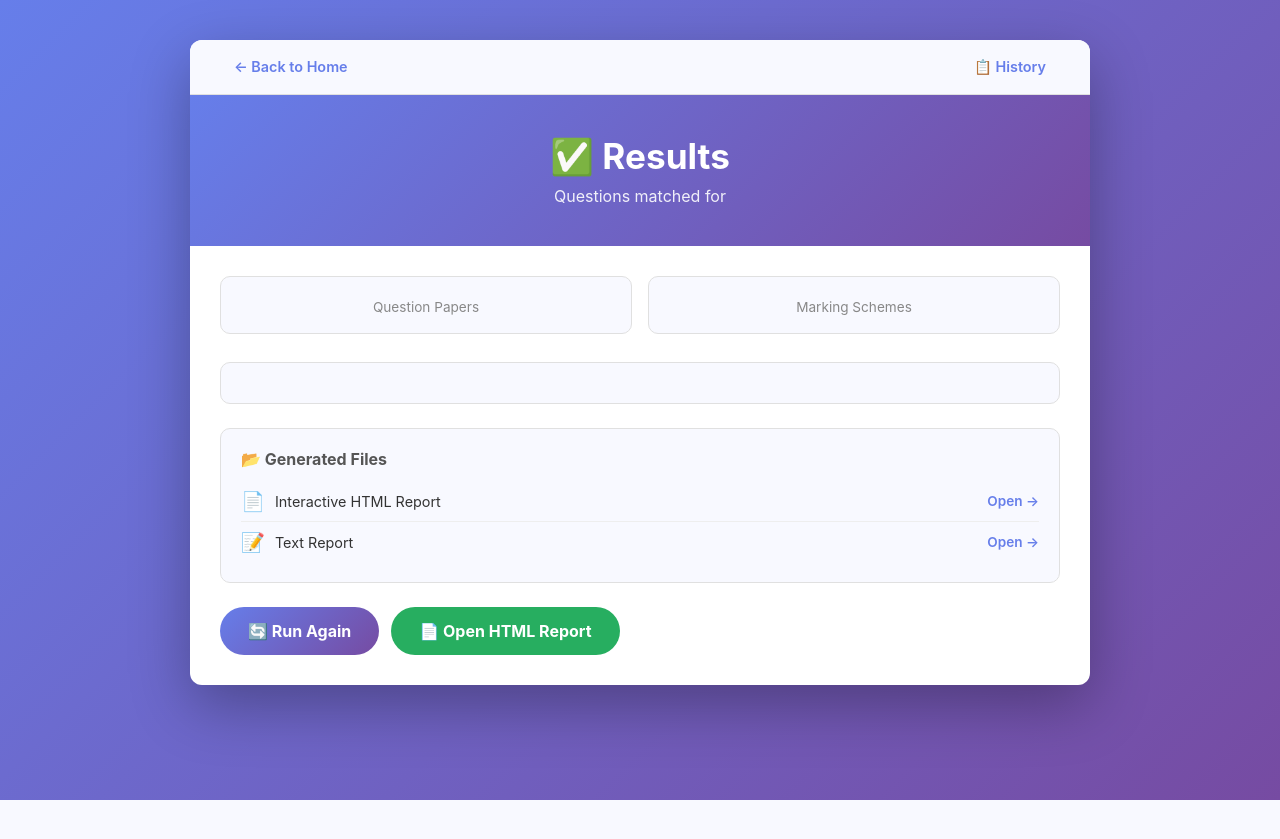
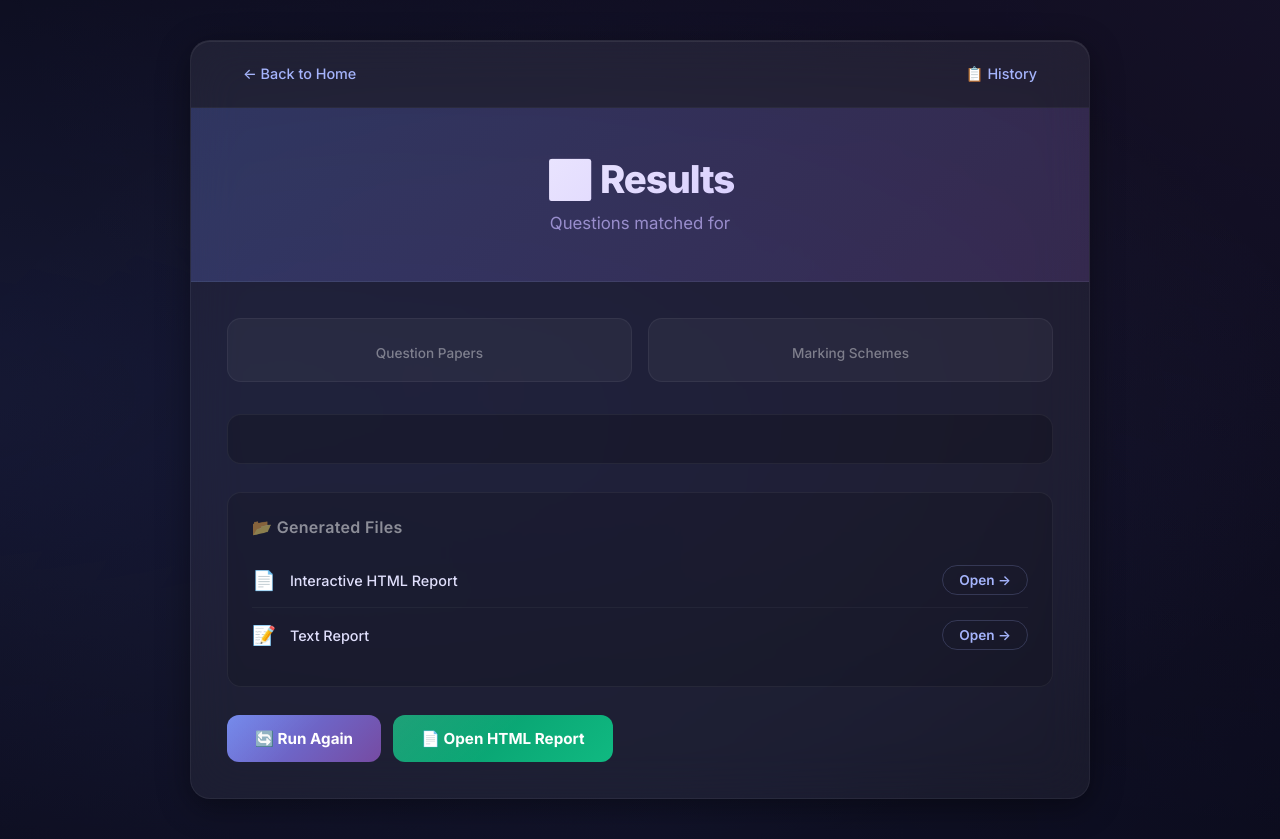
Before and after one commit to aliyancat/AI_Question_Finder, a Flask app: template templates/results.html in a window 1280 px wide. Before the commit the page ends 800 px from the top, so only its background shows below. Run offline with Flask 3, Linux system fonts and the light colour scheme; the template is opened without the code that fills it, so the values that code supplies are empty.

Commit message:
feat: update results template with new layout and improved styling

```diff
--- a/templates/results.html
+++ b/templates/results.html
@@ -4,79 +4,135 @@
     <meta charset="UTF-8">
     <meta name="viewport" content="width=device-width, initial-scale=1.0">
     <title>Results — PaperCode</title>
+    <link rel="preconnect" href="https://fonts.googleapis.com">
+    <link rel="preconnect" href="https://fonts.gstatic.com" crossorigin>
+    <link href="https://fonts.googleapis.com/css2?family=Inter:wght@400;500;600;700;800&display=swap" rel="stylesheet">
     <style>
         * { margin: 0; padding: 0; box-sizing: border-box; }
         body {
-            font-family: -apple-system, BlinkMacSystemFont, 'Segoe UI', Roboto, Oxygen, Ubuntu, Cantarell, sans-serif;
-            background: linear-gradient(135deg, #667eea 0%, #764ba2 100%);
+            font-family: 'Inter', -apple-system, BlinkMacSystemFont, 'Segoe UI', sans-serif;
+            background: #0a0a1a;
             min-height: 100vh;
             padding: 40px 20px;
+            position: relative;
+            overflow-x: hidden;
+        }
+        body::before {
+            content: '';
+            position: fixed;
+            top: -50%;
+            left: -50%;
+            width: 200%;
+            height: 200%;
+            background: radial-gradient(ellipse at 20% 50%, rgba(102, 126, 234, 0.12) 0%, transparent 50%),
+                        radial-gradient(ellipse at 80% 20%, rgba(118, 75, 162, 0.10) 0%, transparent 50%),
+                        radial-gradient(ellipse at 50% 80%, rgba(102, 126, 234, 0.06) 0%, transparent 50%);
+            pointer-events: none;
+            z-index: 0;
+            animation: ambientGlow 15s ease-in-out infinite alternate;
+        }
+        @keyframes ambientGlow {
+            0% { transform: translate(0, 0) rotate(0deg); }
+            100% { transform: translate(2%, 1%) rotate(3deg); }
         }
         .container {
             max-width: 900px;
             margin: 0 auto;
-            background: white;
-            border-radius: 12px;
-            box-shadow: 0 20px 60px rgba(0, 0, 0, 0.3);
+            background: rgba(255, 255, 255, 0.05);
+            backdrop-filter: blur(24px);
+            -webkit-backdrop-filter: blur(24px);
+            border-radius: 20px;
+            box-shadow: 0 8px 32px rgba(0, 0, 0, 0.4), inset 0 1px 0 rgba(255, 255, 255, 0.08);
             overflow: hidden;
+            border: 1px solid rgba(255, 255, 255, 0.06);
+            position: relative;
+            z-index: 1;
+            animation: fadeSlideUp 0.6s ease-out;
+        }
+        @keyframes fadeSlideUp {
+            from { opacity: 0; transform: translateY(30px); }
+            to { opacity: 1; transform: translateY(0); }
         }
         .header {
-            background: linear-gradient(135deg, #667eea 0%, #764ba2 100%);
+            background: linear-gradient(135deg, rgba(102, 126, 234, 0.25) 0%, rgba(118, 75, 162, 0.25) 100%);
             color: white;
-            padding: 40px 30px;
+            padding: 48px 36px;
             text-align: center;
+            border-bottom: 1px solid rgba(255, 255, 255, 0.06);
         }
-        .header h1 { font-size: 2.2em; margin-bottom: 8px; }
-        .header p { opacity: 0.9; }
-        .content { padding: 30px; }
+        .header h1 { font-size: 2.4em; font-weight: 800; letter-spacing: -0.03em; margin-bottom: 10px; background: linear-gradient(135deg, #fff 0%, #c4b5fd 100%); -webkit-background-clip: text; -webkit-text-fill-color: transparent; background-clip: text; }
+        .header p { opacity: 0.7; font-size: 1.05em; font-weight: 400; color: #c4b5fd; }
+        .header p strong { color: #e0dffc; }
+        .content { padding: 36px; }
         .summary {
             display: flex;
             gap: 16px;
             flex-wrap: wrap;
-            margin-bottom: 28px;
+            margin-bottom: 32px;
         }
         .stat-card {
-            background: #f8f9ff;
-            border: 1px solid #e0e0e0;
-            border-radius: 10px;
-            padding: 18px 24px;
+            background: rgba(255, 255, 255, 0.04);
+            border: 1px solid rgba(255, 255, 255, 0.06);
+            border-radius: 14px;
+            padding: 20px 28px;
             flex: 1;
             min-width: 120px;
             text-align: center;
+            transition: all 0.3s ease;
+        }
+        .stat-card:hover {
+            background: rgba(255, 255, 255, 0.06);
+            border-color: rgba(102, 126, 234, 0.3);
+            transform: translateY(-2px);
         }
         .stat-card .num {
-            font-size: 1.8em;
-            font-weight: 700;
-            color: #667eea;
+            font-size: 2em;
+            font-weight: 800;
+            background: linear-gradient(135deg, #667eea 0%, #a78bfa 100%);
+            -webkit-background-clip: text;
+            -webkit-text-fill-color: transparent;
+            background-clip: text;
         }
         .stat-card .label {
             font-size: 0.85em;
-            color: #888;
-            margin-top: 4px;
+            color: rgba(255, 255, 255, 0.4);
+            margin-top: 6px;
+            font-weight: 500;
         }
         .output-box {
-            background: #f8f9ff;
-            border: 1px solid #e0e0e0;
-            border-radius: 10px;
-            padding: 20px;
-            margin-bottom: 24px;
-            max-height: 500px;
+            background: rgba(0, 0, 0, 0.2);
+            border: 1px solid rgba(255, 255, 255, 0.06);
+            border-radius: 14px;
+            padding: 24px;
+            margin-bottom: 28px;
+            max-height: 520px;
             overflow-y: auto;
-            font-family: 'Courier New', monospace;
-            font-size: 0.9em;
-            line-height: 1.7;
+            font-family: 'JetBrains Mono', 'Fira Code', 'Courier New', monospace;
+            font-size: 0.88em;
+            line-height: 1.8;
             white-space: pre-wrap;
-            color: #333;
+            color: #d4d4f0;
+        }
+        .output-box::-webkit-scrollbar {
+            width: 6px;
+        }
+        .output-box::-webkit-scrollbar-track {
+            background: rgba(255, 255, 255, 0.02);
+            border-radius: 3px;
+        }
+        .output-box::-webkit-scrollbar-thumb {
+            background: rgba(255, 255, 255, 0.1);
+            border-radius: 3px;
         }
         .output-box .from-line {
-            color: #667eea;
+            color: #a5b4fc;
             font-weight: 600;
         }
         .output-box .q-line {
-            color: #2c3e50;
+            color: #e0dffc;
         }
         .output-box .no-match {
-            color: #999;
+            color: rgba(255, 255, 255, 0.3);
             font-style: italic;
             text-align: center;
             padding: 40px 0;
@@ -85,20 +141,30 @@
             display: flex;
             gap: 12px;
             flex-wrap: wrap;
-            margin-top: 20px;
+            margin-top: 24px;
         }
         .btn {
             display: inline-flex;
             align-items: center;
             justify-content: center;
+            gap: 8px;
             padding: 14px 28px;
             border: none;
-            border-radius: 999px;
+            border-radius: 12px;
             font-weight: 700;
-            font-size: 1em;
+            font-size: 0.95em;
             cursor: pointer;
-            transition: transform 0.2s, box-shadow 0.2s;
+            transition: all 0.25s ease;
             text-decoration: none;
+            position: relative;
+            overflow: hidden;
+        }
+        .btn::after {
+            content: '';
+            position: absolute;
+            inset: 0;
+            background: linear-gradient(135deg, rgba(255,255,255,0.1) 0%, transparent 50%);
+            pointer-events: none;
         }
         .btn-primary {
             background: linear-gradient(135deg, #667eea 0%, #764ba2 100%);
@@ -106,77 +172,112 @@
         }
         .btn-primary:hover {
             transform: translateY(-2px);
-            box-shadow: 0 8px 25px rgba(102, 126, 234, 0.3);
+            box-shadow: 0 12px 32px rgba(102, 126, 234, 0.3);
         }
         .btn-success {
-            background: #27ae60;
+            background: linear-gradient(135deg, #059669 0%, #10b981 100%);
             color: white;
         }
         .btn-success:hover {
             transform: translateY(-2px);
-            box-shadow: 0 8px 25px rgba(39, 174, 96, 0.3);
+            box-shadow: 0 12px 32px rgba(16, 185, 129, 0.3);
         }
+        .btn-success:active { transform: translateY(0); }
         .btn-secondary {
-            background: #f5f7ff;
-            color: #333;
-            border: 1px solid #dbe3ff;
+            background: rgba(255, 255, 255, 0.06);
+            color: #c4b5fd;
+            border: 1px solid rgba(255, 255, 255, 0.08);
         }
         .btn-secondary:hover {
-            background: #eef1ff;
+            background: rgba(255, 255, 255, 0.1);
+            border-color: rgba(255, 255, 255, 0.15);
         }
         .nav-bar {
             display: flex;
             justify-content: space-between;
-            padding: 12px 30px;
-            background: #f8f9ff;
-            border-bottom: 1px solid #e0e0e0;
+            padding: 16px 36px;
+            background: rgba(255, 255, 255, 0.02);
+            border-bottom: 1px solid rgba(255, 255, 255, 0.04);
         }
         .nav-bar a {
-            color: #667eea;
+            color: #a5b4fc;
             text-decoration: none;
-            font-weight: 600;
+            font-weight: 500;
             font-size: 0.9em;
-            padding: 6px 14px;
-            border-radius: 6px;
-            transition: background 0.2s;
+            padding: 8px 16px;
+            border-radius: 8px;
+            transition: all 0.2s;
         }
-        .nav-bar a:hover { background: #eef1ff; }
+        .nav-bar a:hover { background: rgba(255, 255, 255, 0.06); color: #e0dffc; }
         .files-list {
-            background: #f8f9ff;
-            border: 1px solid #e0e0e0;
-            border-radius: 10px;
-            padding: 20px;
-            margin-bottom: 24px;
+            background: rgba(0, 0, 0, 0.15);
+            border: 1px solid rgba(255, 255, 255, 0.06);
+            border-radius: 14px;
+            padding: 24px;
+            margin-bottom: 28px;
         }
         .files-list h3 {
             font-size: 1em;
-            color: #555;
-            margin-bottom: 12px;
+            color: rgba(255, 255, 255, 0.5);
+            margin-bottom: 16px;
+            font-weight: 600;
+            letter-spacing: 0.02em;
         }
         .file-item {
             display: flex;
             align-items: center;
-            gap: 10px;
-            padding: 8px 0;
-            border-bottom: 1px solid #eee;
+            gap: 14px;
+            padding: 12px 0;
+            border-bottom: 1px solid rgba(255, 255, 255, 0.04);
         }
         .file-item:last-child { border-bottom: none; }
         .file-item .icon { font-size: 1.2em; }
         .file-item .name {
             flex: 1;
-            color: #333;
+            color: #e0dffc;
             font-size: 0.9em;
+            font-weight: 500;
         }
         .file-item a {
-            color: #667eea;
+            color: #a5b4fc;
             text-decoration: none;
             font-weight: 600;
             font-size: 0.85em;
+            padding: 6px 16px;
+            border-radius: 999px;
+            border: 1px solid rgba(165, 180, 252, 0.2);
+            transition: all 0.2s;
         }
-        .file-item a:hover { text-decoration: underline; }
+        .file-item a:hover {
+            background: rgba(165, 180, 252, 0.1);
+            border-color: rgba(165, 180, 252, 0.4);
+        }
+        .primary-btn {
+            display: inline-flex;
+            align-items: center;
+            justify-content: center;
+            gap: 8px;
+            padding: 14px 36px;
+            border: none;
+            border-radius: 12px;
+            font-weight: 700;
+            font-size: 1em;
+            cursor: pointer;
+            transition: all 0.25s ease;
+            text-decoration: none;
+            color: white;
+            background: linear-gradient(135deg, #667eea 0%, #764ba2 100%);
+        }
+        .primary-btn:hover {
+            transform: translateY(-2px);
+            box-shadow: 0 12px 32px rgba(102, 126, 234, 0.3);
+        }
         @media (max-width: 600px) {
-            .header h1 { font-size: 1.6em; }
-            .content { padding: 20px; }
+            body { padding: 16px 12px; }
+            .header { padding: 32px 20px; }
+            .header h1 { font-size: 1.7em; }
+            .content { padding: 24px 20px; }
+            .nav-bar { padding: 12px 20px; }
             .btn-row { flex-direction: column; }
             .btn { width: 100%; }
         }
```
